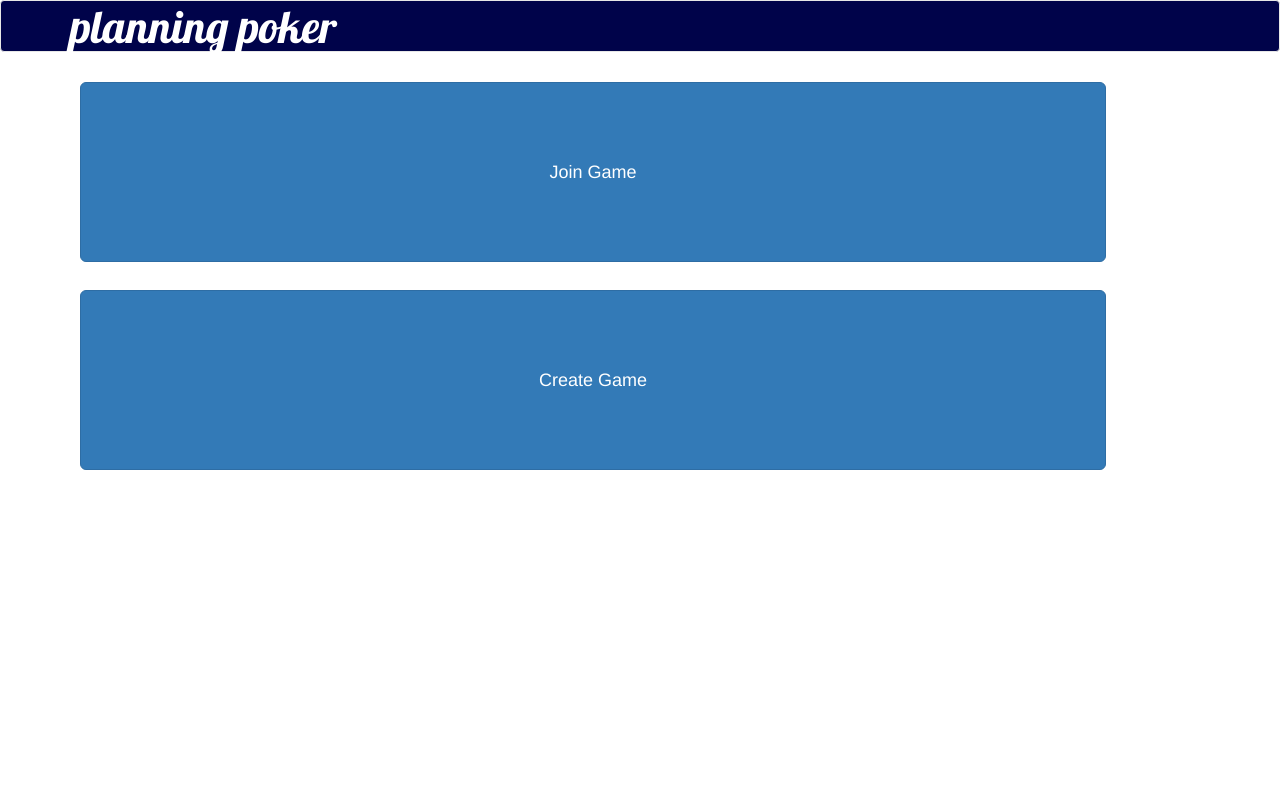
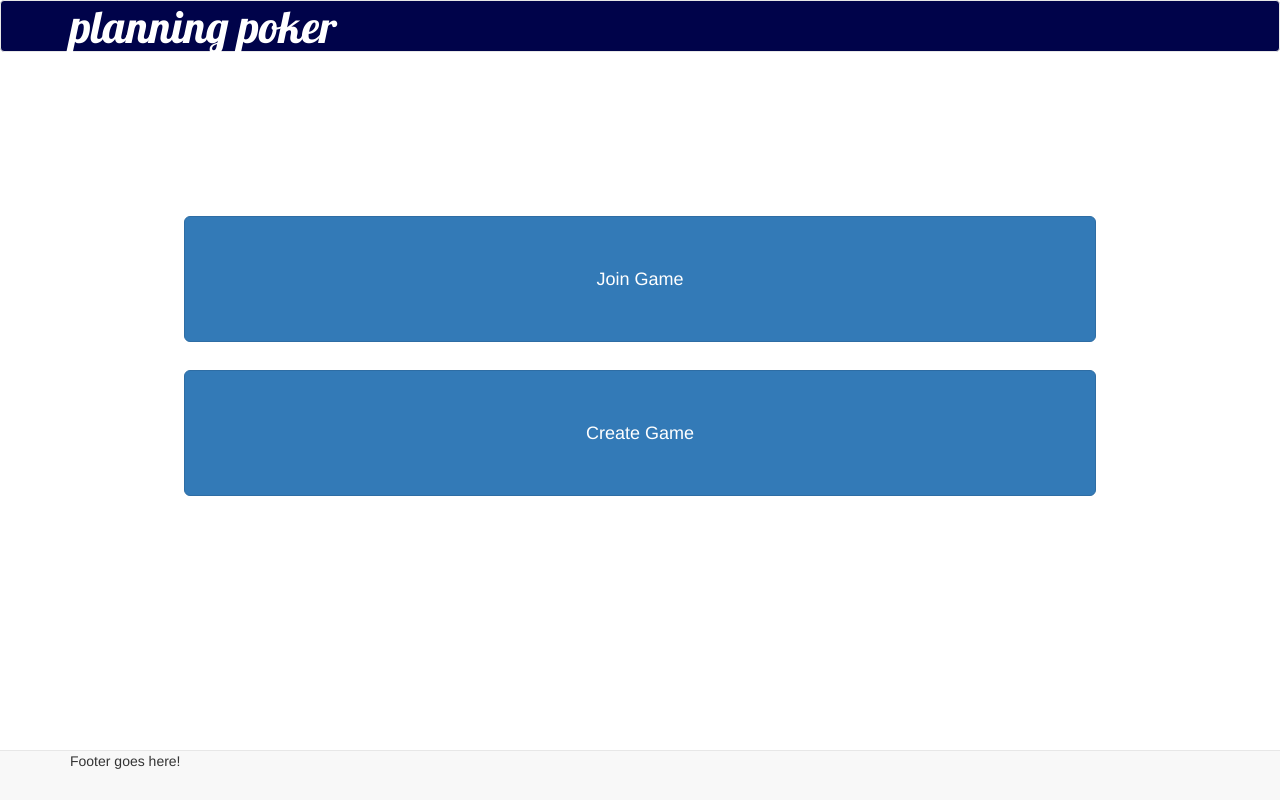
Before and after one commit to richashworth/planningpoker, a React (Create React App) app in the folder ui/: page / in a window 1280 px wide. Built offline with nearby package versions, Linux system fonts and the light colour scheme.

Commit message:
fix styling

```diff
--- a/ui/src/App.js
+++ b/ui/src/App.js
@@ -11,6 +11,7 @@ import JoinGame from './pages/JoinGame';
 import CreateGame from './pages/CreateGame';
 import Vote from './pages/Vote';
 import Results from './pages/Results';
+import Footer from './containers/Footer';
 
 const createStoreWithMiddleware = applyMiddleware(ReduxPromise)(createStore);
 
@@ -20,6 +21,7 @@ class App extends Component {
       <Provider store={createStoreWithMiddleware(reducers)}>
         <div>
           <Header/>
+          <main>
           <BrowserRouter>
             <div>
               <Switch>
@@ -31,6 +33,8 @@ class App extends Component {
               </Switch>
             </div>
           </BrowserRouter>
+        </main>
+          <Footer/>
         </div>
       </Provider>
     );
--- /dev/null
+++ b/ui/src/containers/Footer.js
@@ -0,0 +1,14 @@
+import React, { Component } from 'react';
+
+export default class Footer extends Component {
+
+  render() {
+    return (
+      <nav className="navbar navbar-default navbar-fixed-bottom">
+        <div className="container">
+          Footer goes here!
+        </div>
+      </nav>
+    );
+  }
+}
--- a/ui/src/containers/Header.js
+++ b/ui/src/containers/Header.js
@@ -8,7 +8,7 @@ class Header extends Component {
 
   render() {
     return (
-      <Navbar collapseOnSelect >
+      <Navbar collapseOnSelect className="navbar-top">
         <Navbar.Header>
           <Navbar.Brand>
             planning poker
@@ -17,11 +17,11 @@ class Header extends Component {
         </Navbar.Header>
         <Navbar.Collapse>
           <Navbar.Text pullRight>
-              {this.props.playerName}
-          </Navbar.Text>
-          <Navbar.Text pullRight>
               {this.props.sessionId ? `Session ${this.props.sessionId}` : ''}
           </Navbar.Text>
+          {/* <Navbar.Text pullRight> */}
+          {/*   {this.props.playerName} */}
+          {/* </Navbar.Text> */}
         </Navbar.Collapse>
       </Navbar>
     );
--- a/ui/src/pages/Welcome.js
+++ b/ui/src/pages/Welcome.js
@@ -19,10 +19,12 @@ class Welcome extends Component {
 
   render() {
     return (
-      <div className="container align-self-center">
-        {this.createButton('Join Game', '/join')}
-        {this.createButton('Create Game', '/create')}
-      </div>
+      <div className="vertical-center">
+        <div className="container text-center">
+          {this.createButton('Join Game', '/join')}
+          {this.createButton('Create Game', '/create')}
+        </div>
+    </div>
     );
   }
 }
--- a/ui/src/styles/Header.css
+++ b/ui/src/styles/Header.css
@@ -1,4 +1,4 @@
-.navbar-default {
+.navbar-top {
   background-color: #00034A;
 }
 
--- a/ui/src/styles/Welcome.css
+++ b/ui/src/styles/Welcome.css
@@ -1,9 +1,12 @@
 .btn-row .btn {
-    width: 90%;
-    height: 10em;
+    width: 80%;
+    height: 7em;
     margin-bottom: 1em;
+    margin-left: auto;
+    margin-right: auto;
+    min-width: 10em;
 }
 
-/* .container { */
-/*     padding-top: 50px; */
-/* } */
+.vertical-center {
+  margin-top: 12%;
+}
```
